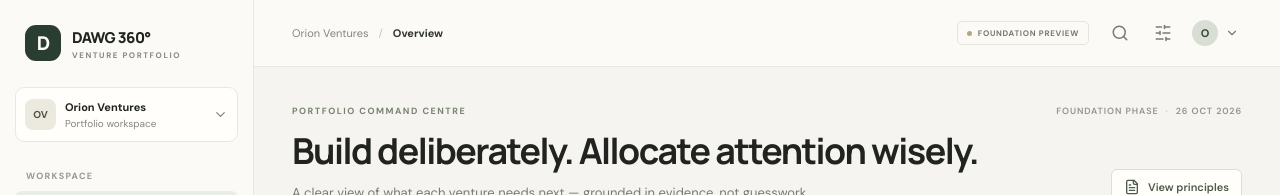
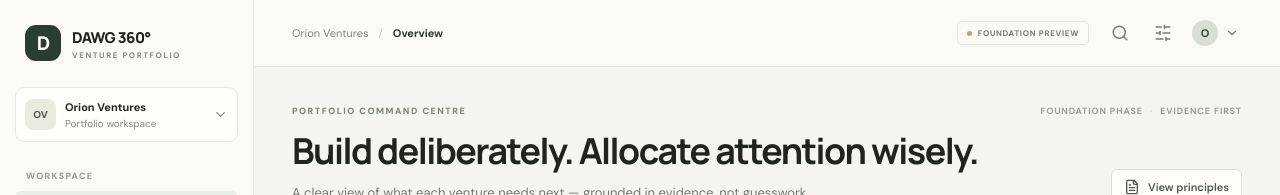
Before and after one commit to officialdawg25-ai/Orion-Ventures, a React (Vite) app: page / in a window 1280 px wide. Shown: the top 195 px of the page. Built offline with nearby package versions, Linux system fonts and the light colour scheme.

Commit message:
fix: remove unused import and avoid stale dashboard date

```diff
--- a/src/App.tsx
+++ b/src/App.tsx
@@ -2,7 +2,7 @@ import { useState } from "react";
 import {
   Activity, ArrowDownRight, ArrowUpRight, BriefcaseBusiness, CheckCircle2,
   ChevronDown, CircleHelp, Compass, FileText, Gauge, Layers3, LockKeyhole,
-  Plus, Search, Settings2, ShieldCheck, SlidersHorizontal, Target, Wallet,
+  Search, Settings2, ShieldCheck, SlidersHorizontal, Target, Wallet,
 } from "lucide-react";
 
 type Section = "Overview" | "Ventures" | "Acquisition" | "Finance" | "Operations" | "Evidence & decisions";
@@ -129,7 +129,7 @@ function App() {
         <section className="page-content">
           <div className="welcome-line">
             <span className="eyebrow">{active.eyebrow}</span>
-            <span className="date-note">FOUNDATION PHASE <span>·</span> 26 OCT 2026</span>
+            <span className="date-note">FOUNDATION PHASE <span>·</span> EVIDENCE FIRST</span>
           </div>
           <div className="hero-row">
             <div className="hero-copy">
```
